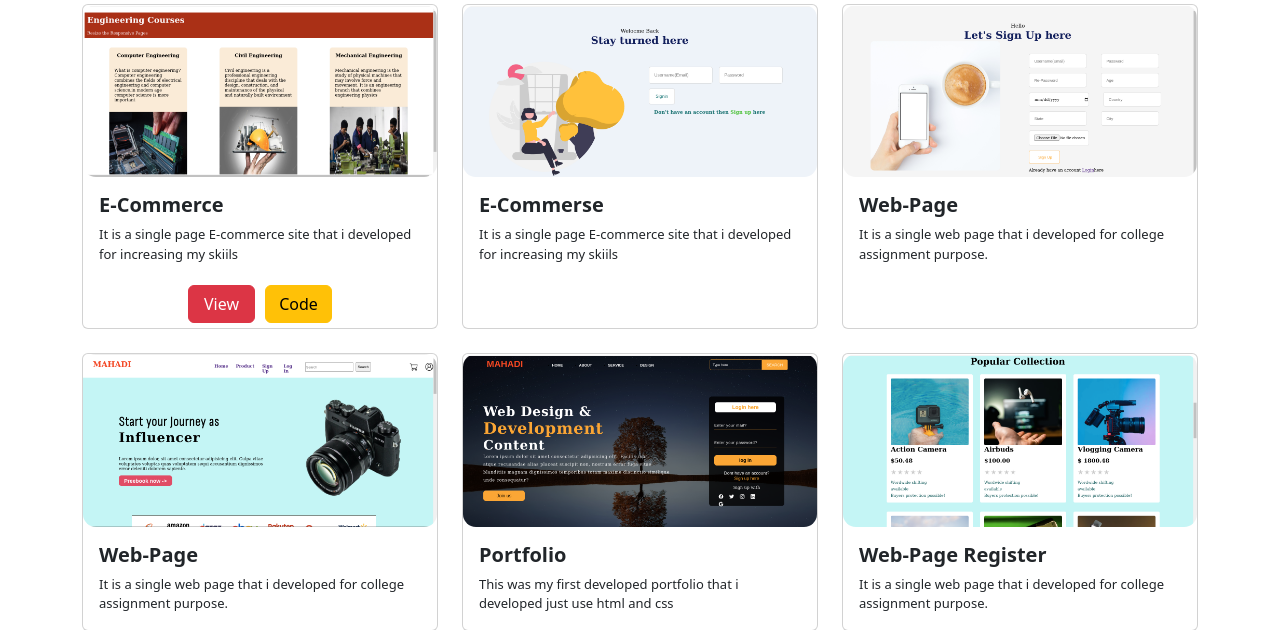
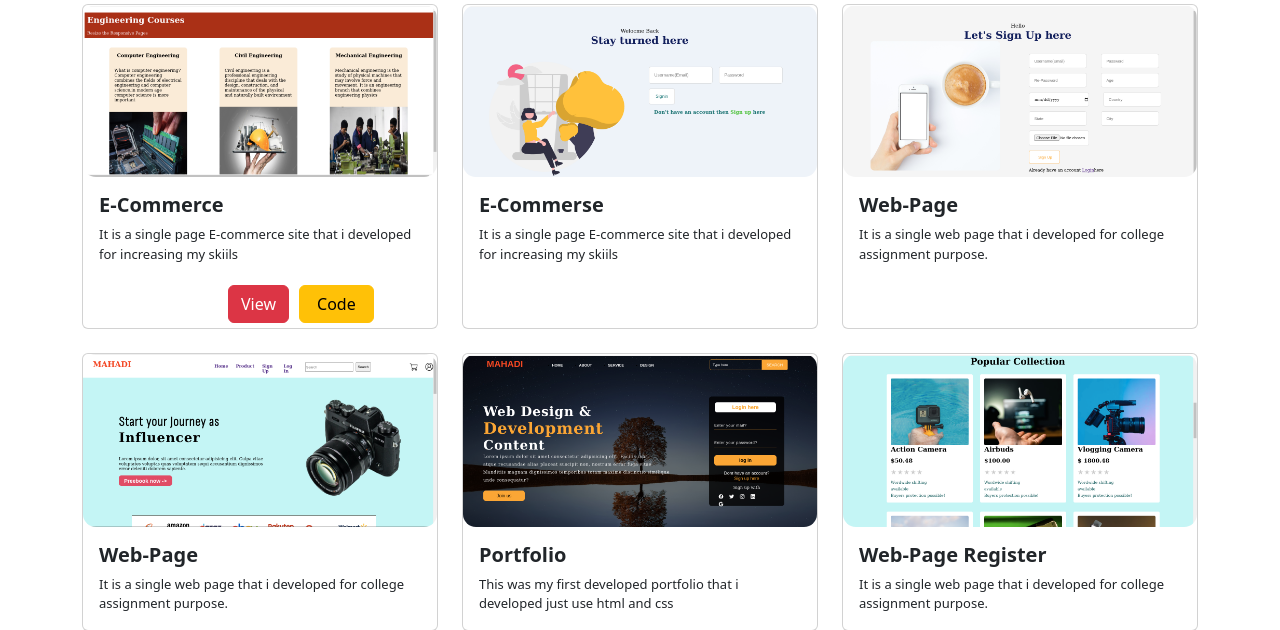
Before and after one commit to mishuk09/Portfolio, a PHP site: page / in a window 1280 px wide. Shown: the part 1979-2609 px from the top of the page. Run offline with PHP 8.4, Linux system fonts and the light colour scheme; some libraries are stand-ins or nearby versions; some web fonts are replaced.

Commit message:
portfolio

```diff
--- a/index.html
+++ b/index.html
@@ -645,8 +645,8 @@
           <p class="card-text"> It is a single page E-commerce site that i developed for increasing my skiils</p>
         </div>
         <div class="portfolio-button">
-          <button type="button" class="btn btn-danger container-fluid">View</button>
-          <button type="button" class="btn btn-warning container-fluid">Code</button>
+          <a href="tutorial/web/Tutorial-01/index.html" target="_blank"><button type="button" class="btn btn-danger "  >View</button></a>
+          <a href="https://github.com/mishuk09/RKU_Assignment/tree/main/Html%20%26%20Css/Tutorial-01"  target="_blank"><button type="button" class="btn btn-warning container-fluid">Code</button></a>
 
 
         </div>
--- a/style.css
+++ b/style.css
@@ -485,14 +485,17 @@ body{
 
 .portfolio-button{
   display: flex;
-  margin-left:  100px;
-  margin-right: 100px;
+  align-items: center;
+  margin-left: 140px;
+
+
 
 }
-.portfolio-button button{
+.portfolio-button a button{
 
-   margin: 5px;
-  align-items: center;
+  margin: 5px;
+
+
 }
 
 
```
